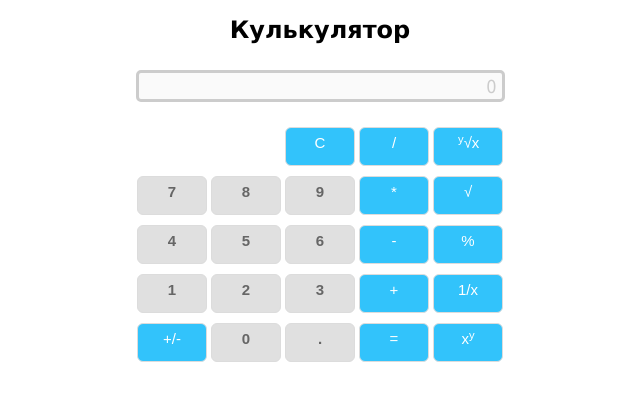
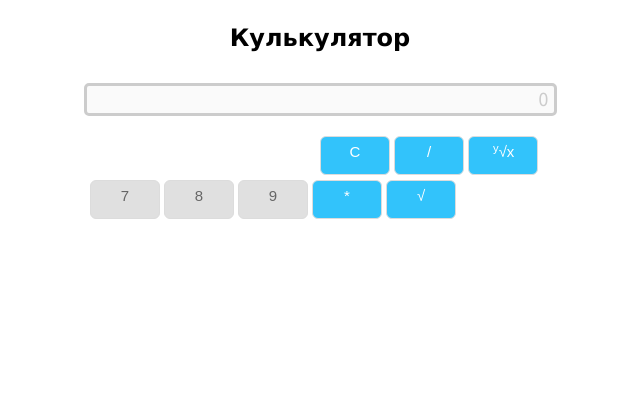
Before and after one commit to vladimir1nikolaev/calculator, a plain HTML site: page index.html in a window 1280 px wide. Shown: the whole page, without its empty margins (320-960 px from the left). Drawn offline with Linux system fonts and the light colour scheme.

Commit message:
new index

```diff
--- a/index.html
+++ b/index.html
@@ -6,47 +6,36 @@
     <title>Кулькулятор</title>
 </head>
 <body>
-<h1>Кулькулятор</h1>
-<!--<div class="container" onclick="getDecimal(event)">-->
 <div class="container">
-    <div class="top-string-align">
-        <input id="result-string" class="result-string" type="text" value="0" disabled/>
+    <div class="row">
+        <div class="col-6">
+            <h1>Кулькулятор</h1>
+        </div>
     </div>
-    <div class="buttons-row">
-        <div id="delete" class="button-operator">C</div>
-        <div id="delenie" class="button-operator">/</div>
-        <div class="button-operator"><sup>y</sup>√x</div>
+    <div class="row">
+        <div class="col-6">
+            <div class="top-string-align">
+                <input id="result-string" class="result-string" type="text" value="0" disabled/>
+            </div>
+        </div>
     </div>
-    <div class="buttons-row">
-        <div id="7" class="button-decimal">7</div>
-        <div id="8" class="button-decimal">8</div>
-        <div id="9" class="button-decimal">9</div>
-        <div id="multiplic" class="button-operator">*</div>
-        <div id="sqrt" class="button-operator">√</div>
+    <div class="row">
+        <div class="offset-3 col-3">
+            <div id="delete" class="button-operator buttons">C</div>
+            <div id="delenie" class="button-operator buttons">/</div>
+            <div class="button-operator buttons"><sup>y</sup>√x</div>
+        </div>
     </div>
-    <div class="buttons-row">
-        <div id="4" class="button-decimal">4</div>
-        <div id="5" class="button-decimal">5</div>
-        <div id="6" class="button-decimal">6</div>
-        <div id="subtraction" class="button-operator">-</div>
-        <div id="percent" class="button-operator">%</div>
-    </div>
-    <div class="buttons-row">
-        <div id="1" class="button-decimal">1</div>
-        <div id="2" class="button-decimal">2</div>
-        <div id="3" class="button-decimal">3</div>
-        <div id="sum" class="button-operator">+</div>
-        <div id="decUnderOne"class="button-operator">1/x</div>
-    </div>
-    <div class="buttons-row">
-        <div id="change-polar" class="button-operator">+/-</div>
-        <div id="0" class="button-decimal">0</div>
-        <div id="." class="button-decimal">.</div>
-        <div id="count-up" class="button-operator">=</div>
-        <div id="x^y" class="button-operator">x<sup>y</sup></div>
+    <div class="row">
+        <div class="offset-1 col-5">
+            <div id="7" class="button-decimal buttons">7</div>
+            <div id="8" class="button-decimal buttons">8</div>
+            <div id="9" class="button-decimal buttons">9</div>
+            <div id="multiplic" class="button-operator buttons">*</div>
+            <div id="sqrt" class="button-operator buttons">√</div>
+        </div>
     </div>
 </div>
-
 <script src="bower_components/jquery/dist/jquery.js"></script>
 <script src="script.js" type="text/javascript"></script>
 </body>
--- a/script.js
+++ b/script.js
@@ -128,7 +128,7 @@ $(function () {
 
         var app = {
             $container: $('.container'),
-            $input: this.$container.find('#result-string'),
+            $input: $('#result-string'),
             $decimals: $('.button-decimal'),
             $operators: $('.button-operator'),
             prevValue: '',
--- a/style.css
+++ b/style.css
@@ -6,6 +6,64 @@
     margin-left: auto;
 }
 
+.col-1 {
+    width: 115px;
+}
+
+.col-2 {
+    width: 230px;
+}
+
+.col-3 {
+    width: 345px;
+}
+
+.col-4 {
+    width: 460px;
+}
+
+.col-5 {
+    width: 575px;
+}
+
+.col-6 {
+    width: 690px;
+}
+
+.col-1, .col-2, .col-3, .col-4, .col-5, .col-6 {
+    display: inline;
+    float: left;
+    padding-bottom: 5px;
+}
+
+.offset-1 {
+    padding-left: 115px
+}
+
+.offset-2 {
+    padding-left: 230px
+}
+
+.offset-3 {
+    padding-left: 345px
+}
+
+.offset-4 {
+    padding-left: 460px
+}
+
+.offset-5 {
+    padding-left: 575px
+}
+
+.offset-6 {
+    padding-left: 690px
+}
+
+.row {
+    float: left;
+    clear: both;
+}
 
 h1 {
     text-align: center;
@@ -28,27 +86,30 @@ input[type="text"] {
     border: 3px solid #cccccc;
     border-radius: 5px;
     outline: none;
-    height: 24px;
-    width: 356px;
+    height: 25px;
+    width: 460px;
     color: #cccccc;
     font-size: 18px;
     font-family: Tahoma;
 }
 
-.button-decimal {
-    background-color: #e0e0e0;
-    border-radius: 6px;
-    border: 1px solid #dcdcdc;
-    display: inline-block;
-    color: #666666;
+.buttons {
     font-family: Arial;
     font-size: 15px;
-    font-weight: bold;
+    /*font-weight: bold;*/
     padding: 6px 24px;
     text-decoration: none;
     text-align: center;
     height: 25px;
     width: 20px;
+    border-radius: 6px;
+    border: 1px solid #dcdcdc;
+    display: inline-block;
+}
+
+.button-decimal {
+    background-color: #e0e0e0;
+    color: #666666;
 }
 
 .button-decimal:hover {
@@ -62,17 +123,7 @@ input[type="text"] {
 
 .button-operator {
     background-color: #32C3FB;
-    border-radius: 6px;
-    border: 1px solid #dcdcdc;
-    display: inline-block;
     color: #ffffff;
-    font-family: Arial;
-    font-size: 15px;
-    padding: 6px 24px;
-    text-decoration: none;
-    text-align: center;
-    height: 25px;
-    width: 20px;
 }
 
 .button-operator:hover {
@@ -93,11 +144,11 @@ sup {
 }
 
 .buttons-row {
-    margin-top: 10px;
-    display: inline-block;
-    position: relative;
+    /*margin-top: 10px;*/
+    /*display: inline-block;*/
+    /*position: relative;*/
     /*padding-left: 283px;*/
-    float: right;
-    clear: both;
-    margin-right: 162px;
+    /*float: right;*/
+    /*clear: both;*/
+    /*margin-right: 162px;*/
 }
```
Also changed, not shown: old_index.html (added, +52 -0 lines).
